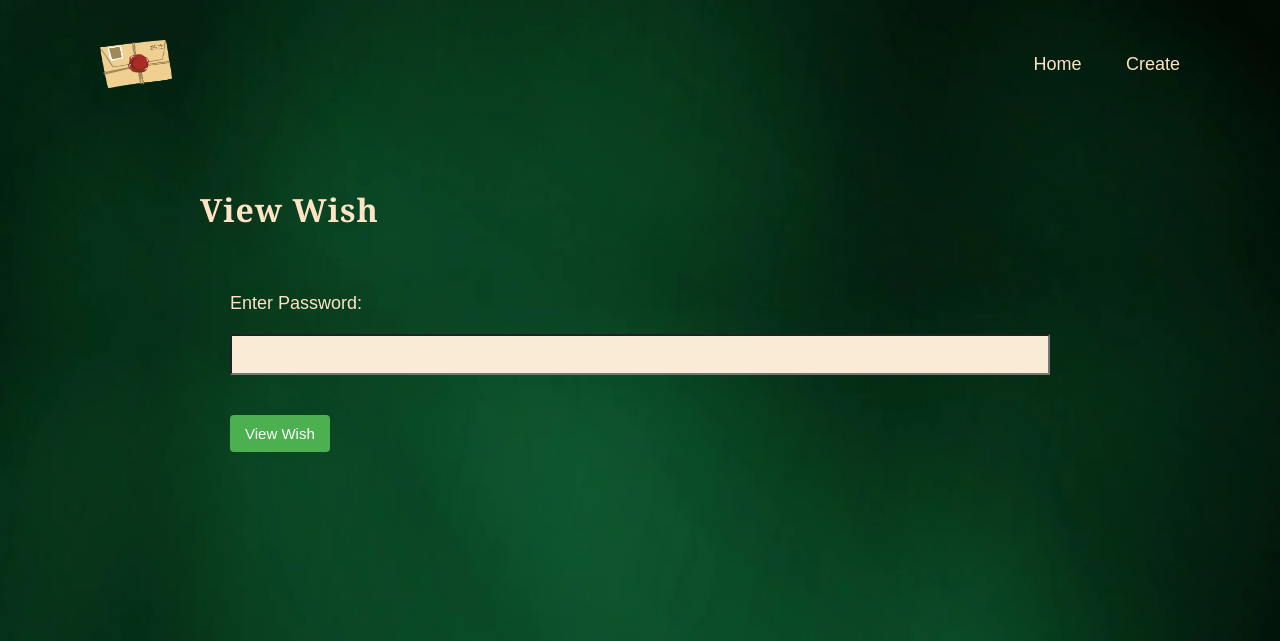
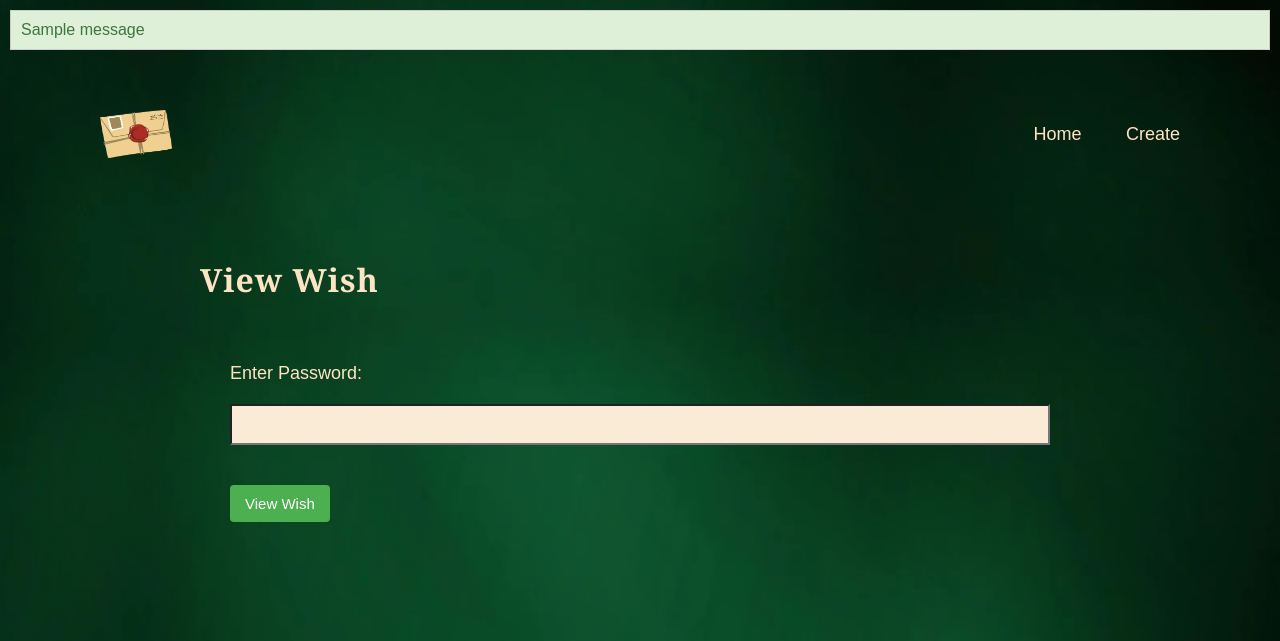
Before and after one commit to BiancaBr7/WishCraft, a Django app: template card/templates/card/view_wish.html in a window 1280 px wide. Shown: the top 641 px of the page. Run offline with Django 4.2, Linux system fonts and the light colour scheme; the template is opened without the code that fills it: values that come from a table or form of the project are taken from there, others are empty; data comes from the database, SQL or seed files in the repository; one stand-in notice (Sample message) is shown.

Commit message:
more changes

```diff
--- a/card/templates/card/view_wish.html
+++ b/card/templates/card/view_wish.html
@@ -1,5 +1,16 @@
 <!-- card/templates/card/view_wish.html -->
 {% load static %}
+
+{% block content %}
+{% if messages %}
+    <ul class="messages">
+        {% for message in messages %}
+            <li{% if message.tags %} class="{{ message.tags }}"{% endif %}>{{ message }}</li>
+        {% endfor %}
+    </ul>
+{% endif %}
+{% endblock %}
+
 {% if wrong_password %}
     <div class = 'incorrect'>
         <p>Incorrect password. Please try again.</p>
--- a/card/urls.py
+++ b/card/urls.py
@@ -4,5 +4,5 @@ from . import views
 urlpatterns = [
     path('', views.home, name='home'),
     path('create/', views.create_wish, name='create_wish'),
-    path('<int:pk>/', views.view_wish, name='view_wish'),
+    path('view_wish/<int:pk>/', views.view_wish, name='view_wish'),
 ]
--- a/static/css/create.css
+++ b/static/css/create.css
@@ -120,3 +120,23 @@ button {
     color: #cc0000; /* Text color for the incorrect div */
     margin-bottom: 16px; /* Adjust the margin as needed */
 }
+
+.messages {
+    list-style: none;
+    padding: 10px;
+    margin: 0;
+}
+
+.messages li {
+    margin-bottom: 10px;
+    padding: 10px;
+    border: 1px solid #ccc;
+    background-color: #dff0d8;
+    color: #3c763d;
+}
+
+.messages .error {
+    background-color: #f2dede;
+    color: #a94442;
+    border-color: #ebccd1;
+}
```
Also changed, not shown: card/views.py (+6 -4 lines), christmas/settings.py (+9 -5 lines).
